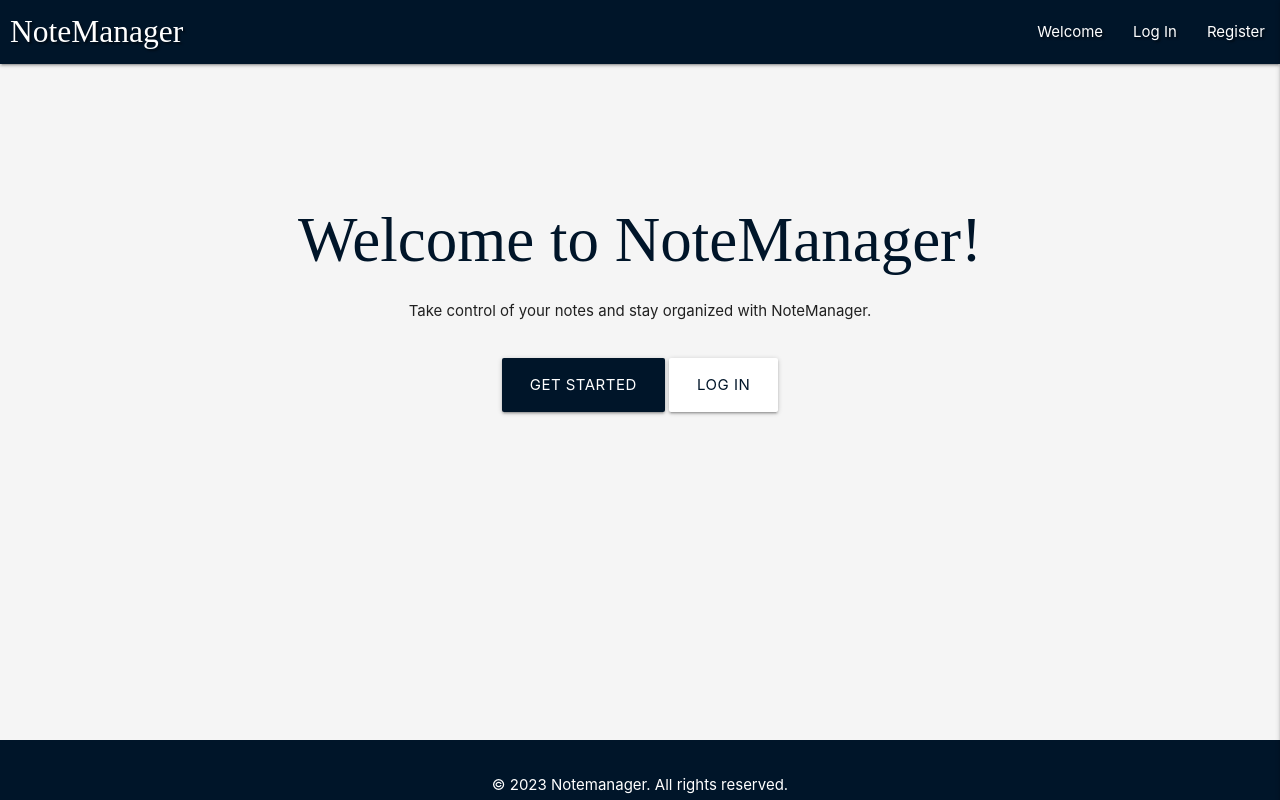
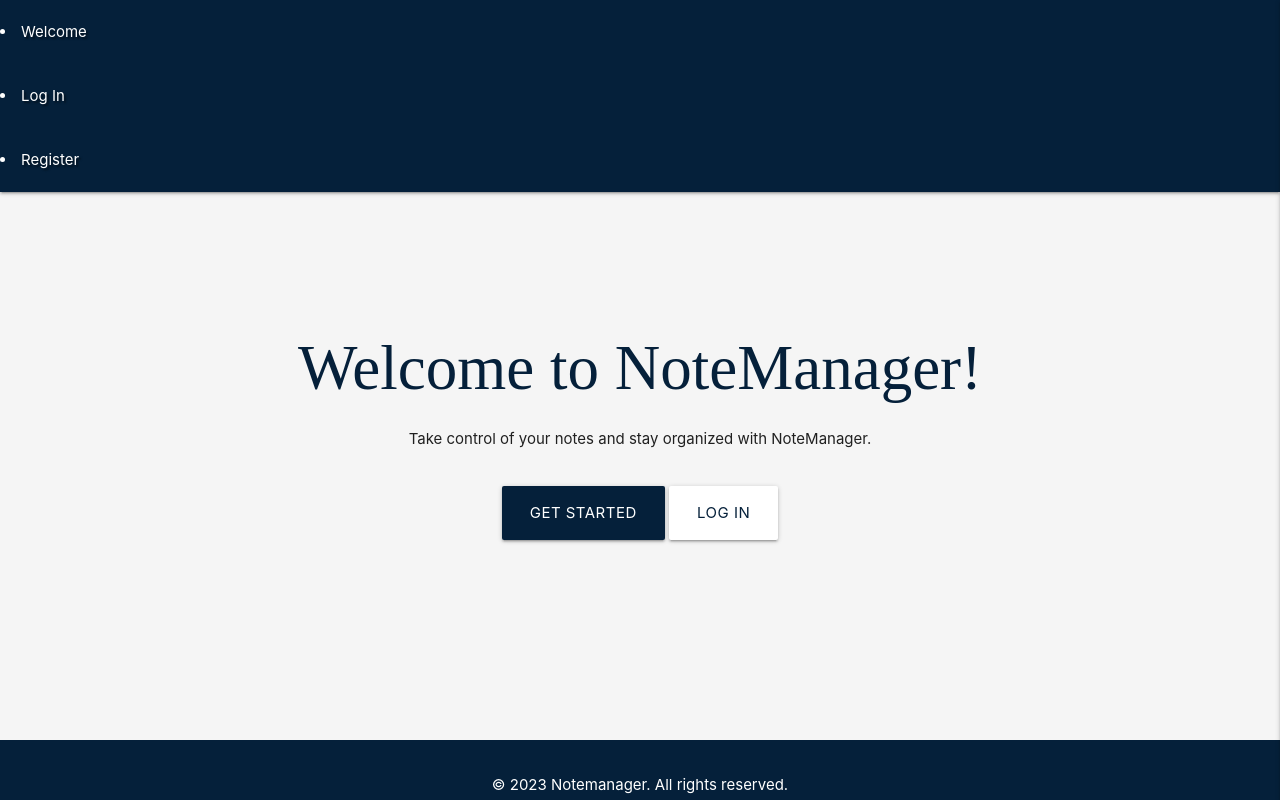
Before and after one commit to Laidybird/Notemanager, a Flask app: page / in a window 1280 px wide. Run offline with Flask 2, Linux system fonts and the light colour scheme; some libraries are stand-ins or nearby versions.

Commit message:
Changing the headers color and adding a conditional statment in base html

```diff
--- a/static/css/style.css
+++ b/static/css/style.css
@@ -5,36 +5,38 @@ body {
   background-color: #f5f5f5;
 }
 nav {
-  background-color: #001529;
+  background-color: #05203a;
 }
 h3 {
     font-family: 'Headland One', serif;
-    color: #001529;
+    color: #05203a;
 }
 h1 {
     font-family: 'Headland One', serif;
     text-align: center;
     padding-top: 100px;
-    color: #001529;
+    color: #05203a;
 }
 h4 {
-  color: #001529;
+  color: #05203a;
 }
 i {
-  color:#001529;
+  color:#0883f7;
 }
 .card {
-  background-color: #001529;
+  background-color: #ebeef1;
+  color: #05203a;
 }
 .collapsible {
-  background-color: #001529;
+  background-color: #d8dee4;
+  color:#05203a;
 }
 .btn-large {
-  background-color: #001529;
+  background-color: #05203a;
 }
 .custom-login-btn{
   background-color: #f5f5f5;
-  color: #001529
+  color: #05203a;
 }
 .brand-logo {
   font-family: 'Headland One', serif;
@@ -63,7 +65,7 @@ footer {
     bottom: 0;
     width: 100%;
     height: 60px;
-    background-color: #001529; /* change color to match the navbar */
+    background-color: #05203a; /* change color to match the navbar */
     color: white;
     text-align: center;
     line-height: 60px; /* set equal to height */
--- a/templates/base.html
+++ b/templates/base.html
@@ -18,10 +18,13 @@
         <!-- top navbar -->
 <nav class="nav-extended text-shadow">
     <div class="nav-wrapper">
+        {% if session.user %}
         <a href="{{ url_for('welcome') }}" class="brand-logo">NoteManager</a> <!-- modify the link to point to the welcome page URL -->
         <a href="#" data-target="mobile-demo" class="sidenav-trigger right"><i class="fas fa-bars"></i></a>
         <ul class="right hide-on-med-and-down">
+            {% else %}
             <li><a href="{{ url_for('welcome') }}">Welcome</a></li> <!-- modify the link to point to the welcome page URL -->
+            {% endif %}
             {% if session.user %}
                 <li><a href="{{ url_for('get_tasks') }}">Home</a></li>
                 <li><a href="{{ url_for('profile', username=session['user']) }}">Profile</a></li>
--- a/templates/tasks.html
+++ b/templates/tasks.html
@@ -14,7 +14,7 @@
             <div class="col s12 m4">
                 <a href="{{ url_for('get_tasks' )}}" class="red btn text-shadow">Reset</a>
                 <button type="submit" class="light-blue darken-1 btn text-shadow">
-                    <i class="fas fa-search left"></i>Search
+                    <i class="fas fa-search left white"></i>Search
                 </button>
             </div>
         </div>
```
